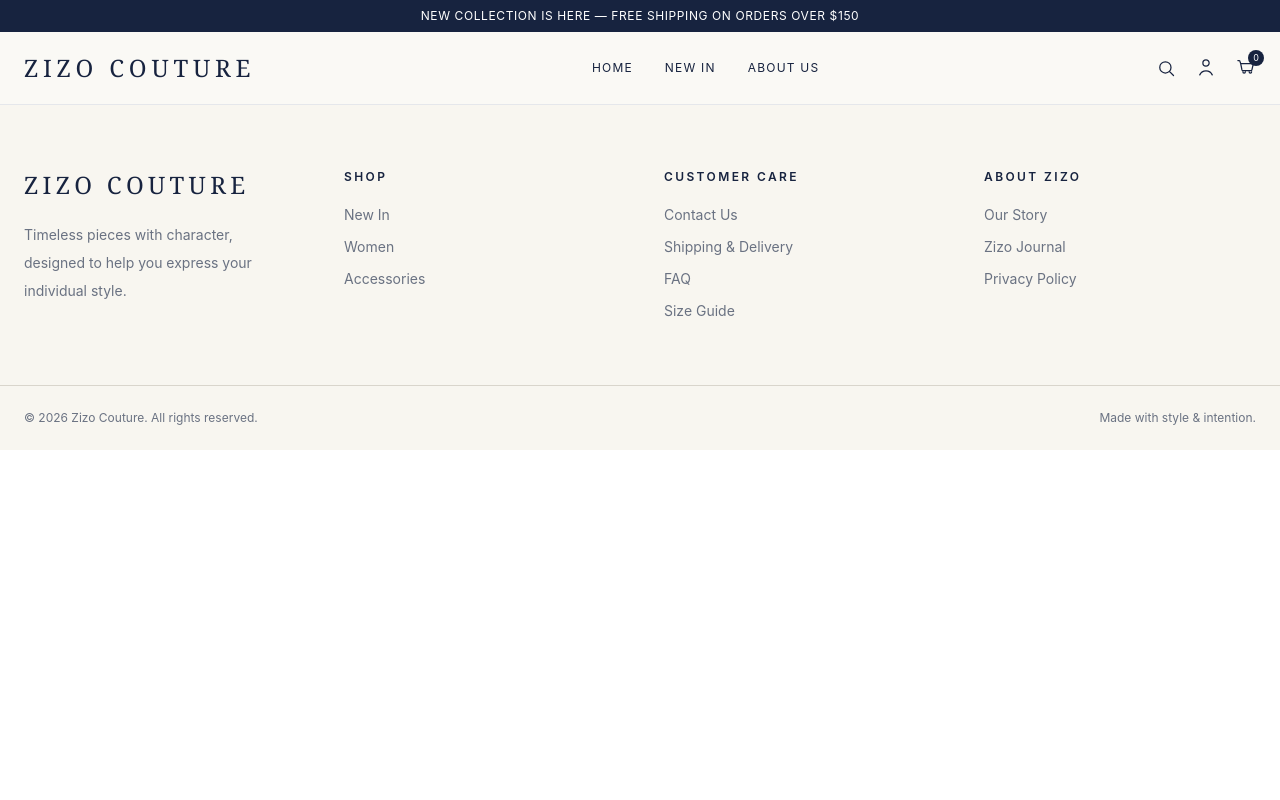
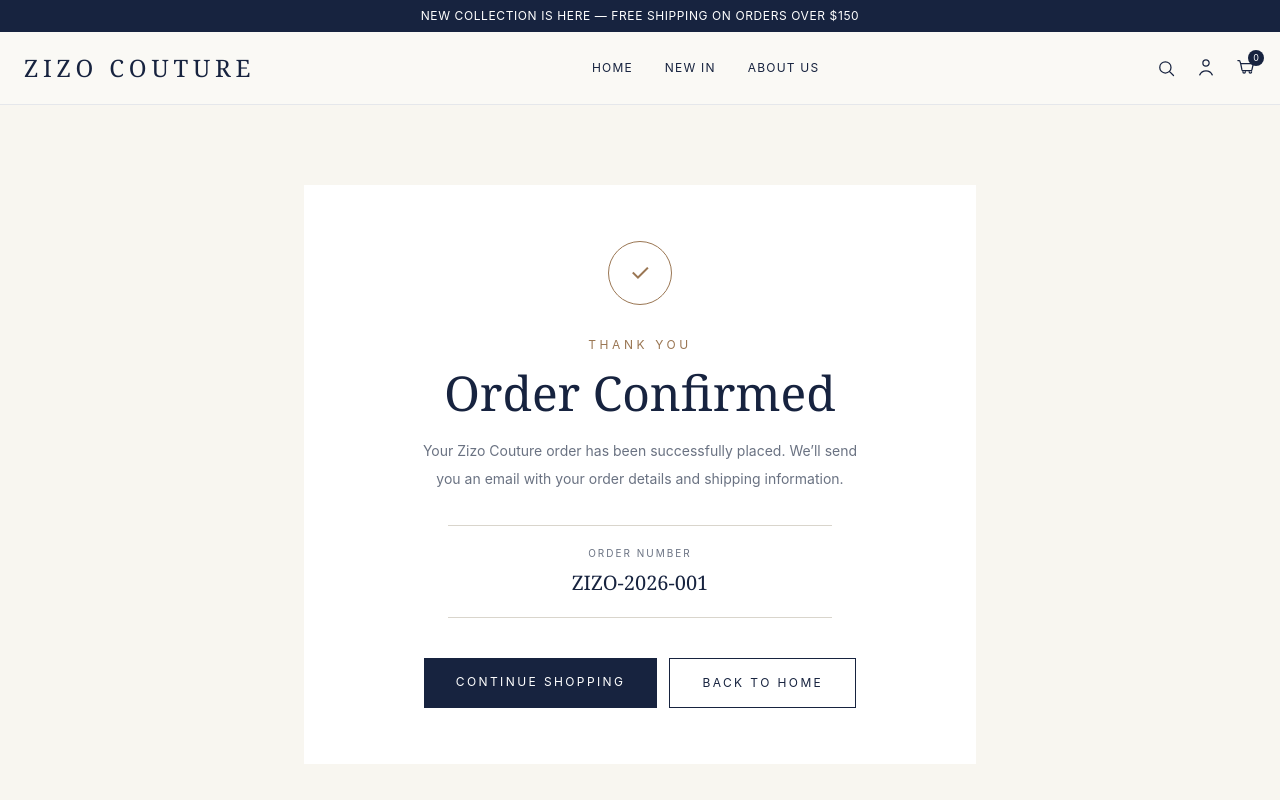
Before and after one commit to zarakhansari/zizocutoure, a React (Vite) app: page /order-confirmation in a window 1280 px wide. Shown: the top 800 px of the page. Built offline with nearby package versions, Linux system fonts and the light colour scheme.

Commit message:
feat: implement order confirmation page and add clearCart functionality to checkout flow

```diff
--- a/src/App.tsx
+++ b/src/App.tsx
@@ -12,6 +12,8 @@ import About from "./pages/About";
 import Privacy from "./pages/Privacy";
 import Cart from "./pages/Cart";
 import Checkout from "./pages/Checkout";
+import OrderConfirmation from "./pages/OrderConfirmation";
+
 
 
 function App() {
@@ -29,6 +31,7 @@ function App() {
         <Route path="/privacy" element={<Privacy />} />
         <Route path="/cart" element={<Cart />} />
         <Route path="/checkout" element={<Checkout />} />
+        <Route path="/order-confirmation" element={<OrderConfirmation />} />
       </Routes>
 
       <Footer />
--- a/src/cartContext/CartContext.tsx
+++ b/src/cartContext/CartContext.tsx
@@ -11,6 +11,7 @@ export type CartItem = {
 
 type CartContextType = {
     cartItems: CartItem[];
+    clearCart: () => void;
     addToCart: (item: CartItem) => void;
     removeFromCart: (id: number, size: string) => void;
     updateQuantity: (
@@ -28,6 +29,10 @@ const CartContext = createContext<CartContextType | undefined>(
 
 export const CartProvider = ({ children }: { children: ReactNode }) => {
     const [cartItems, setCartItems] = useState<CartItem[]>([]);
+
+    const clearCart = () => {
+        setCartItems([]);
+    };
 
     const addToCart = (item: CartItem) => {
         setCartItems((currentItems) => {
@@ -96,6 +101,7 @@ export const CartProvider = ({ children }: { children: ReactNode }) => {
                 updateQuantity,
                 cartCount,
                 cartTotal,
+                clearCart,
             }}
         >
             {children}
--- /dev/null
+++ b/src/pages/OrderConfirmation.tsx
@@ -0,0 +1,62 @@
+import { Link } from "react-router";
+
+const OrderConfirmation = () => {
+    return (
+        <main className="flex min-h-[75vh] items-center justify-center bg-[#F8F6F0] px-6 py-20">
+            <div className="w-full max-w-2xl bg-white px-6 py-14 text-center md:px-12">
+
+                {/* Check Icon */}
+                <div className="mx-auto flex h-16 w-16 items-center justify-center rounded-full border border-[#9A7653] text-2xl text-[#9A7653]">
+                    ✓
+                </div>
+
+                <p className="mt-8 text-xs uppercase tracking-[0.3em] text-[#9A7653]">
+                    Thank You
+                </p>
+
+                <h1 className="mt-4 font-serif text-4xl text-[#17233F] md:text-5xl">
+                    Order Confirmed
+                </h1>
+
+                <p className="mx-auto mt-5 max-w-md text-sm leading-7 text-gray-500">
+                    Your Zizo Couture order has been successfully placed.
+                    We’ll send you an email with your order details and
+                    shipping information.
+                </p>
+
+                {/* Order Number */}
+                <div className="mx-auto mt-8 max-w-sm border-y border-[#D9D5CC] py-5">
+                    <p className="text-[10px] uppercase tracking-[0.2em] text-gray-500">
+                        Order Number
+                    </p>
+
+                    <p className="mt-2 font-serif text-xl text-[#17233F]">
+                        ZIZO-2026-001
+                    </p>
+                </div>
+
+                {/* Buttons */}
+                <div className="mt-10 flex flex-col justify-center gap-3 sm:flex-row">
+
+                    <Link
+                        to="/new-in"
+                        className="bg-[#17233F] px-8 py-4 text-xs uppercase tracking-[0.2em] text-white transition duration-300 hover:bg-[#9A7653]"
+                    >
+                        Continue Shopping
+                    </Link>
+
+                    <Link
+                        to="/"
+                        className="border border-[#17233F] px-8 py-4 text-xs uppercase tracking-[0.2em] text-[#17233F] transition duration-300 hover:bg-[#17233F] hover:text-white"
+                    >
+                        Back To Home
+                    </Link>
+
+                </div>
+
+            </div>
+        </main>
+    );
+};
+
+export default OrderConfirmation;
```
Also changed, not shown: src/pages/Checkout.tsx (+101 -14 lines).
